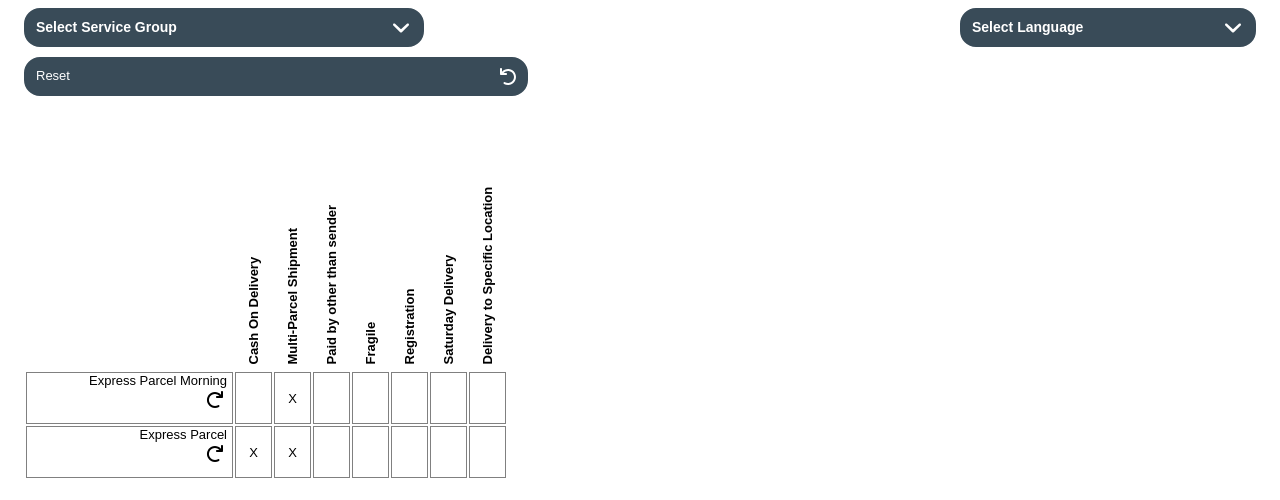
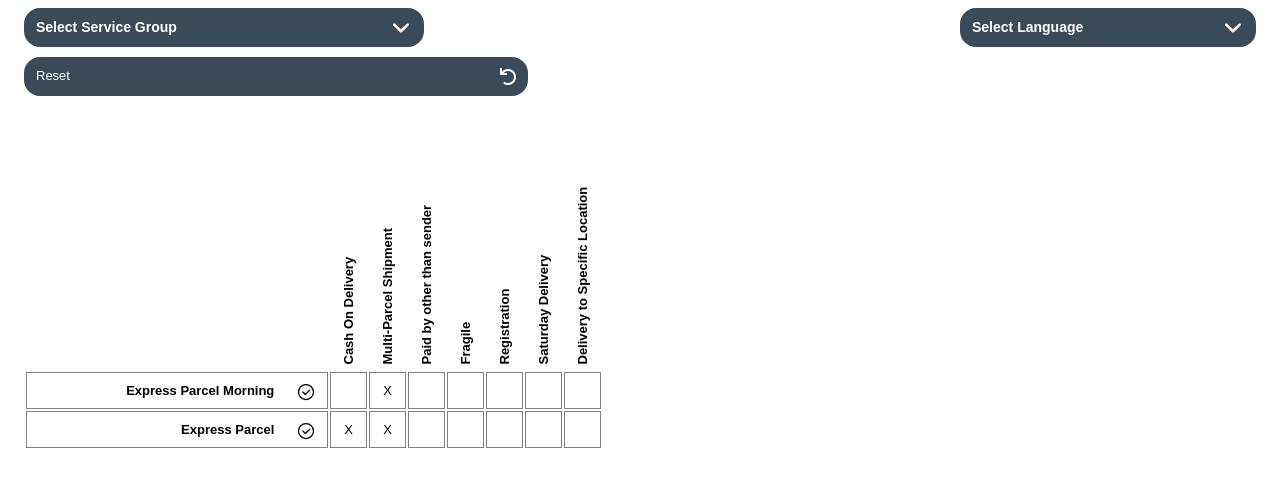
Before and after one commit to samiaalto/ServiceMatrix2, a React (Create React App) app: page / in a window 1280 px wide. Shown: the top 500 px of the page. Built offline with nearby package versions, Linux system fonts and the light colour scheme.

Commit message:
Service group filtering

```diff
--- a/src/App.tsx
+++ b/src/App.tsx
@@ -28,7 +28,10 @@ export default function App() {
   ];
 
   function mapColumns(additionalServices) {
-    let columns = [{ Header: ' ', accessor: 'service', tipText: '' }];
+    let columns = [
+      { Header: ' ', accessor: 'service', tipText: '' },
+      { Header: 'Service Group', accessor: 'serviceGroup', tipText: '' },
+    ];
     additionalServices.records.map((record) =>
       columns.push({
         Header: t(record.ServiceCode),
@@ -44,6 +47,7 @@ export default function App() {
     for (let record of services.records) {
       let service = {};
       service['service'] = t(record.ServiceCode);
+      service['serviceGroup'] = t(record.ServiceGroup);
       for (let addon of record.AdditionalServices) {
         service[addon.Addon] = 'X';
       }
@@ -56,8 +60,19 @@ export default function App() {
   const data = mapRows(services);
   //const data = useMemo(() => mapRows(services), []);
 
+  const filterCriteria = (obj) => {
+    if (selectedItem[0]) {
+      return obj.serviceGroup.includes(selectedItem[0].value);
+    } else {
+      return obj.serviceGroup.includes('');
+    }
+    //&& obj.lastName.includes(lastName)
+    //&& obj.city.includes(city);
+  };
+
   useEffect(() => {
-    console.log(selectedItem);
+    if (selectedItem[0]) {
+    }
   }, [selectedItem]);
 
   function handleButtonClick(e) {
@@ -100,7 +115,7 @@ export default function App() {
             />
           </Col>
         </Row>
-        <Table columns={columns} data={data} />
+        <Table columns={columns} data={data.filter(filterCriteria)} />
       </Grid>
     </div>
   );
--- a/src/components/Button.tsx
+++ b/src/components/Button.tsx
@@ -19,7 +19,7 @@ function ResetButton({ title, type, onClick }: buttonProps) {
     switch (param) {
       case 'clipboard':
         return <Clipboard />;
-      case 'service':
+      case 'select':
         return <Select />;
       default:
         return <Redo />;
--- a/src/components/Table.jsx
+++ b/src/components/Table.jsx
@@ -1,12 +1,16 @@
-import { useTable } from 'react-table';
+import { useTable, initialState } from 'react-table';
 import './styles/Table_styles.css';
 import Button from './Button';
+import { Grid, Row, Col } from 'react-flexbox-grid';
 
 function Table({ columns, data }) {
   function TableUI({ columns, data }) {
+    const initialState = { hiddenColumns: ['serviceGroup'] };
+
     const { getTableProps, getTableBodyProps, headerGroups, rows, prepareRow } = useTable({
       columns,
       data,
+      initialState,
     });
     // Render the UI for your table
     return (
@@ -31,12 +35,19 @@ function Table({ columns, data }) {
             return (
               <tr {...row.getRowProps()}>
                 {row.cells.map((cell) => {
-                  console.log(cell);
-                  if (cell.value !== 'X' && cell.value !== undefined) {
+                  if (cell.column.id === 'service') {
                     return (
                       <td className="service" {...cell.getCellProps()}>
-                        {cell.render('Cell')}
-                        <Button title="test" type="select" />
+                        <Grid fluid className="serviceContainer">
+                          <Row>
+                            <Col xs={10} className="serviceNameDiv">
+                              <span className="serviceName">{cell.render('Cell')}</span>
+                            </Col>
+                            <Col xs={2}>
+                              <Button title="" type="select" />
+                            </Col>
+                          </Row>
+                        </Grid>
                       </td>
                     );
                   } else {
--- a/src/components/styles/Button_styles.css
+++ b/src/components/styles/Button_styles.css
@@ -2,13 +2,17 @@
   --border-radius: 16px;
   --reset-button-bg: #394b58;
   --reset-button-border: 2px solid #394b58;
+  --reset-button-hover-color: rgb(255, 194, 38);
   --clipboard-button-bg: #6c757d;
   --clipboard-button-border: 2px solid #6c757d;
-  --reset-button-hover-color: rgb(255, 194, 38);
+  --select-button-bg: #fff;
+  --select-button-border: 0;
+  --select-button-hover-bg: #394b58;
   --speed: 0.3s ease-in-out;
 }
 
 .btn-wrapper {
+  position: relative;
   border-radius: var(--border-radius);
   min-height: 35px;
   height: 0;
@@ -80,3 +84,27 @@
   margin: 9px 0 0 10px;
   float: left;
 }
+
+.select {
+  background-color: var(--select-button-bg);
+  border: var(--select-button-border);
+  border-radius: 0;
+  width: 35px;
+}
+
+.select .btn-header_icon {
+  height: 20px;
+  width: 20px;
+  -webkit-transform: translateX(30%);
+  -ms-transform: translateX(30%);
+  transform: translateX(30%);
+}
+
+.btn-wrapper.select:hover {
+  background-color: var(--select-button-hover-bg);
+}
+
+.select .btn-header_icon svg {
+  transition: all var(--speed);
+  fill: black;
+}
--- a/src/components/styles/Table_styles.css
+++ b/src/components/styles/Table_styles.css
@@ -12,11 +12,25 @@ th.headerTitle > div {
   width: 0px !important;
 }
 
+.serviceContainer {
+  padding: 0 !important;
+}
+
+.serviceName {
+  white-space: nowrap;
+  font-weight: 700;
+  align-self: flex-end;
+}
+
+.serviceNameDiv {
+  align-self: center;
+  text-align: right;
+}
+
 .service {
-  white-space: nowrap;
-  min-width: 200px;
-  text-align: right;
-  padding-right: 5px;
+  padding: 0;
+  min-width: 300px;
+  max-width: 300px;
 }
 
 td {
--- a/src/services.json
+++ b/src/services.json
@@ -92,7 +92,7 @@
       "DisplayNameFI": "Express-paketti",
       "DescriptionEN": "Express parcel deliveries are mainly intended for business recipients and include the most versatile parcel solutions in the country for different needs. The customer can choose e.g. several different delivery speeds as well as delivery methods. Express packages are delivered to the destination or vending machine of the customer's choice. The Express 14 parcels will be delivered between 8 am and 4 pm on the next working day and this service covers more than 95% of Finnish companies.",
       "DescriptionFI": "Express-pakettitoimitukset on tarkoitettu pääsääntöisesti yritysvastaanottajille ja ne sisältävät valtakunnan monipuolisimmat pakettiratkaisut erilaisiin tarpeisiin. Asiakkaan valittavana on mm. useita erilaisia toimitusnopeuksia sekä toimitustapoja. Express-paketit toimitetaan perille tai automaattiin asiakkaan valinnan mukaan. Express 14-paketti toimitetaan klo 8–16 välillä seuraavana arkipäivänä ja tämän palvelun piirissä on yli 95% Suomen yrityksistä.",
-      "ServiceGroup": "Parcel Services",
+      "ServiceGroup": "Transport Unit Services",
       "LabelName": "Express-paketti",
       "ProcessNumber": "14",
       "Dimensions": [
```
Also changed, not shown: .codesandbox/workspace.json.
